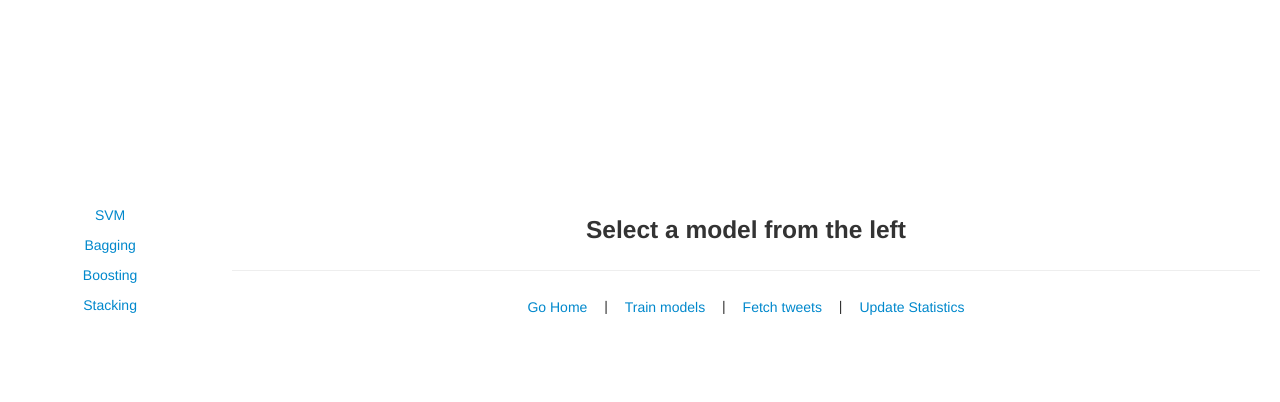
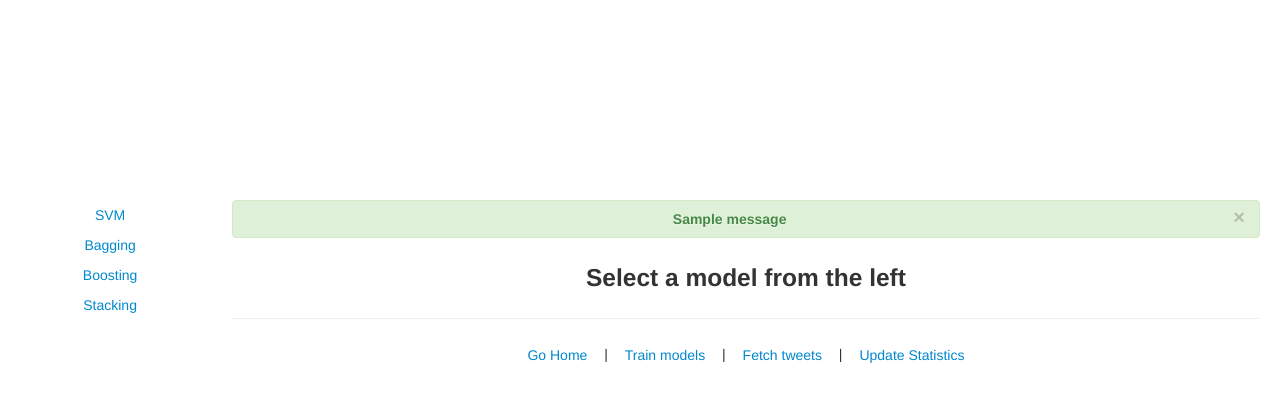
Before and after one commit to franjgs/thesis, a Django app: page /monitor/ in a window 1280 px wide. Shown: the top 402 px of the page. Run offline with Django 3.2, Linux system fonts and the light colour scheme; tables that the repository leaves empty hold one stand-in row (values such as "Sample post"); one stand-in notice (Sample message) is shown; some libraries are stand-ins or nearby versions.

Commit message:
Add alert messages on monitor/ratings pages before a redirect

```diff
--- a/Python/Code/web/monitor/views.py
+++ b/Python/Code/web/monitor/views.py
@@ -1,17 +1,17 @@
 from django.http import HttpResponse
 from django.shortcuts import render_to_response, redirect
+from django.template import RequestContext
+from django.contrib import messages
 from tweepy import Stream
 from dateutil import parser
 
 from monitor import classifiers, twitter
-
 from monitor.models import Tweet
 from ratings.models import Story
-
 from web import settings
 
 def index(request):
-    return render_to_response("monitor/index.html", {})
+    return render_to_response("monitor/index.html", context_instance = RequestContext(request))
 
 def stats(request, name):
     context = None
@@ -34,6 +34,7 @@ def train(request):
             clf = model(n_models = settings.N_MODELS)
         clf.fit(stories, labels)
         settings.CLASSIFIERS[model.__name__.lower()] = clf
+    messages.add_message(request, messages.INFO, "Models trained on " + str(len(labels)) + " samples")
     return redirect("/monitor/")
 
 def fetch(request):
@@ -50,8 +51,10 @@ def fetch(request):
                 username = data['user']['screen_name']
             )
             tweet.save()
+    messages.add_message(request, messages.INFO, "Fetched " + str(len(listener.buffer)) + " tweets from Twitter")
     return redirect("/monitor/")
 
 def update_stats(request):
     # TODO
+    messages.add_message(request, messages.INFO, "Updated statistics")
     return redirect("/monitor/")
--- a/Python/Code/web/ratings/views.py
+++ b/Python/Code/web/ratings/views.py
@@ -1,6 +1,7 @@
 from django.http import HttpResponse, Http404
 from django.shortcuts import get_object_or_404, render_to_response, redirect
 from django.template import RequestContext
+from django.contrib import messages
 
 from ratings.models import Story
 from web import config
@@ -30,9 +31,11 @@ def rate(request, story_id):
         elif request.POST[u'label'] == u'happy':
             story.label = -1
         story.save()
+    messages.add_message(request, messages.INFO, "Stored")
     return redirect("/ratings/")
 
 def fetch(request):
+    count = 0
     for name in ['depression', 'happy', 'suicidewatch']:
         reddit = praw.Reddit(user_agent = name + ' user agent')
         subreddit = reddit.get_subreddit(name)
@@ -41,4 +44,6 @@ def fetch(request):
             if Story.objects.filter(id36 = x.id).count() == 0:
                 story = Story(id36 = x.id, content = x.title, label = 0)
                 story.save()
+                count = count + 1
+    messages.add_message(request, messages.INFO, "Fetched " + str(count) + " stories from Reddit")
     return redirect("/ratings/")
--- a/Python/Code/web/templates/monitor/index.html
+++ b/Python/Code/web/templates/monitor/index.html
@@ -21,11 +21,22 @@
 
         <div class="span10">
             <!-- Main content -->
+
+            {% if messages %}
+                <div class="alert alert-success">
+                    {% for message in messages %}
+                        <button type="button" class="close" data-dismiss="alert">&times;</button>
+                        <strong> {{ message }} </strong>
+                    {% endfor %}
+                </div>
+            {% endif %}
+
             {% if name %}
                 <h3> {{ name }} </h3>
             {% else %}
                 <h3>Select a model from the left</h3>
             {% endif %}
+
             <hr/>
             <a href="/" class="btn btn-link">Go Home</a> |
             <a href="/monitor/train/" class="btn btn-link">Train models</a> |
```
Also changed, not shown: Python/Code/web/templates/ratings/index.html (+10 -0 lines).
